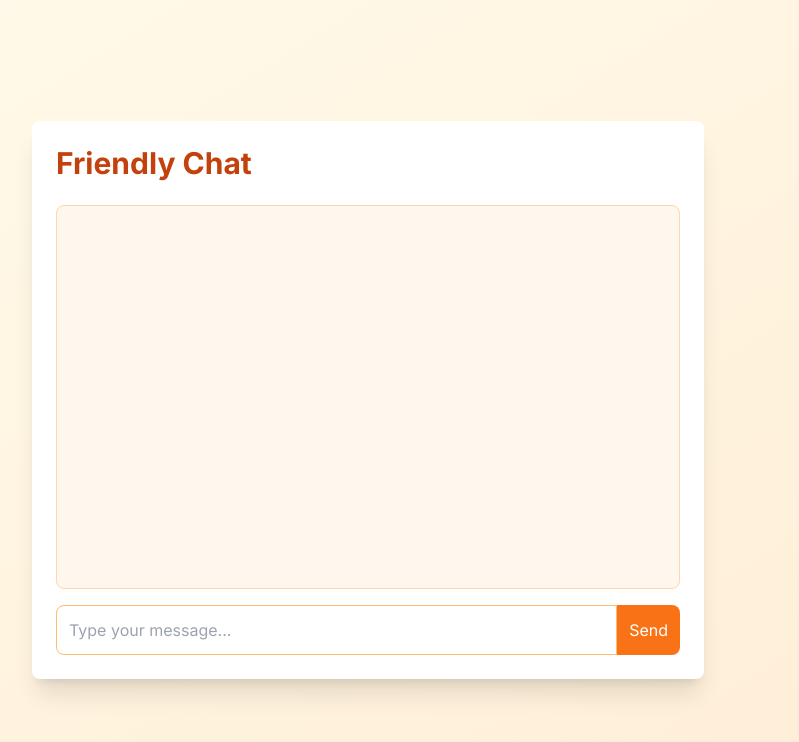
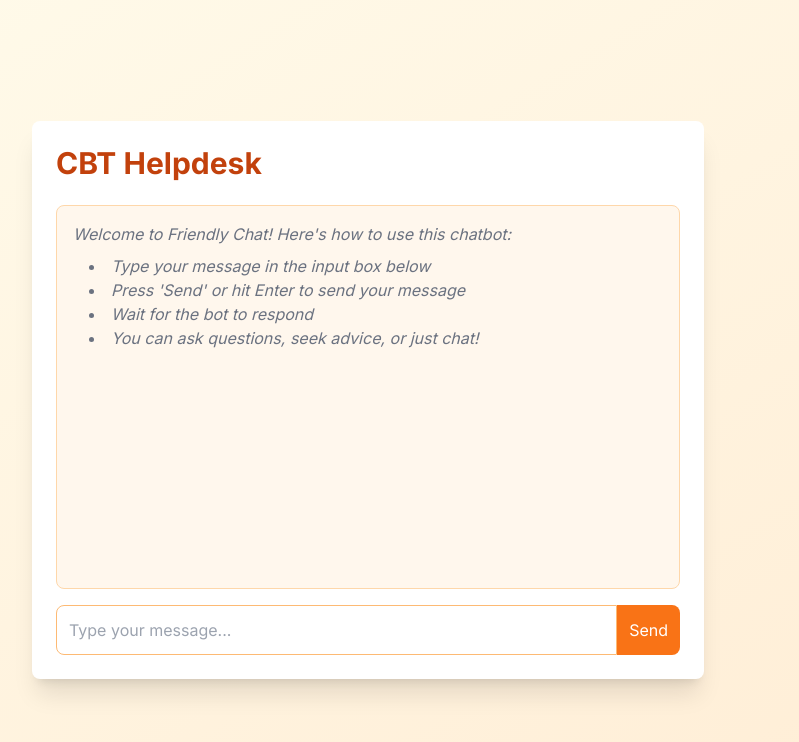
Before and after one commit to nirgal-soft/cbt-chat, a Next.js app: page / in a window 1280 px wide. Shown: the top 742 px of the page, without its empty margins (272-1071 px from the left). Built offline with nearby package versions, Linux system fonts and the light colour scheme.

Commit message:
Add vanishing instructions to the chat bot interface

```diff
--- a/app/page.tsx
+++ b/app/page.tsx
@@ -12,11 +12,13 @@ export default function Home() {
   const [messages, setMessages] = useState<Message[]>([])
   const [input, setInput] = useState('')
   const [isLoading, setIsLoading] = useState(false)
+  const [showInstructions, setShowInstructions] = useState(true)
 
   const handleSubmit = async (e: React.FormEvent) => {
     e.preventDefault()
     if (input.trim() && !isLoading) {
       setIsLoading(true)
+      setShowInstructions(false)
       const userMessage = { text: input, sender: 'user' as const }
       setMessages(prevMessages => [...prevMessages, userMessage])
       setInput('')
@@ -62,8 +64,19 @@ export default function Home() {
   return (
     <main className="flex items-center justify-center min-h-screen bg-gradient-to-br from-amber-50 to-orange-100">
       <div className="w-full max-w-2xl p-6 bg-white rounded-lg shadow-xl">
-        <h1 className="text-3xl font-bold mb-6 text-orange-700">Friendly Chat</h1>
+        <h1 className="text-3xl font-bold mb-6 text-orange-700">CBT Helpdesk</h1>
         <div className="bg-orange-50 p-4 h-96 overflow-y-auto mb-4 rounded-lg border border-orange-200">
+          {showInstructions && (
+            <div className="text-gray-500 italic mb-4">
+              <p>Welcome to Friendly Chat! Here&apos;s how to use this chatbot:</p>
+              <ul className="list-disc list-inside ml-4 mt-2">
+                <li>Type your message in the input box below</li>
+                <li>Press &apos;Send&apos; or hit Enter to send your message</li>
+                <li>Wait for the bot to respond</li>
+                <li>You can ask questions, seek advice, or just chat!</li>
+              </ul>
+            </div>
+          )}
           {messages.map((message, index) => (
             <div key={index} className={`mb-3 ${message.sender === 'user' ? 'text-right' : 'text-left'}`}>
               <span className={`inline-block p-3 rounded-lg ${
```
